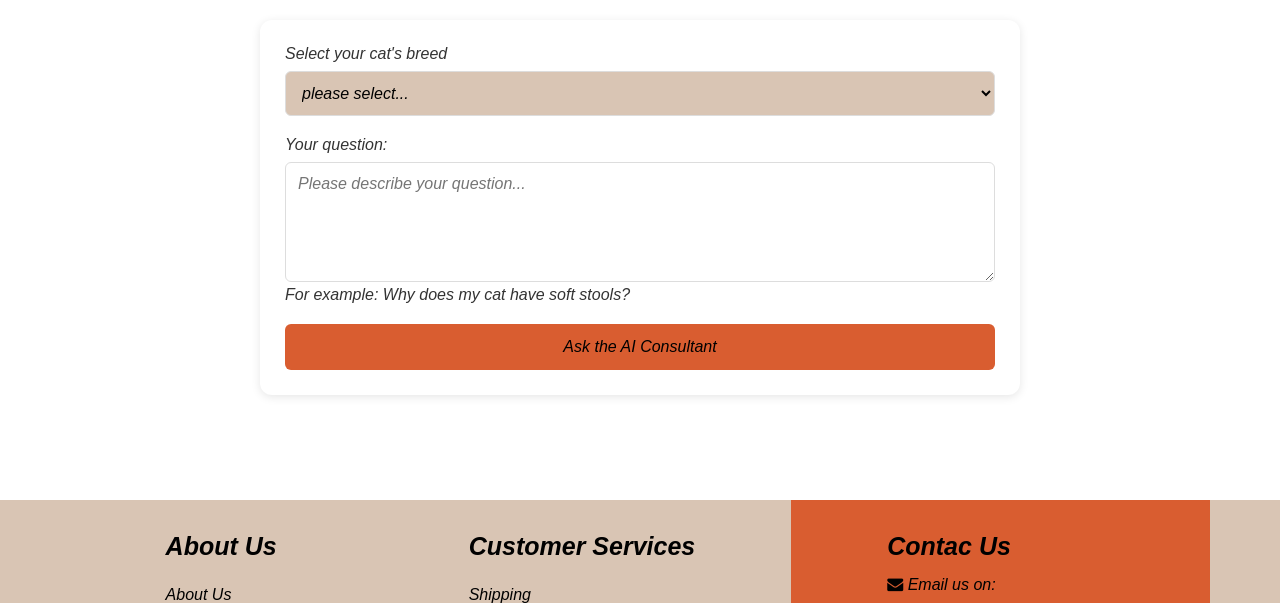
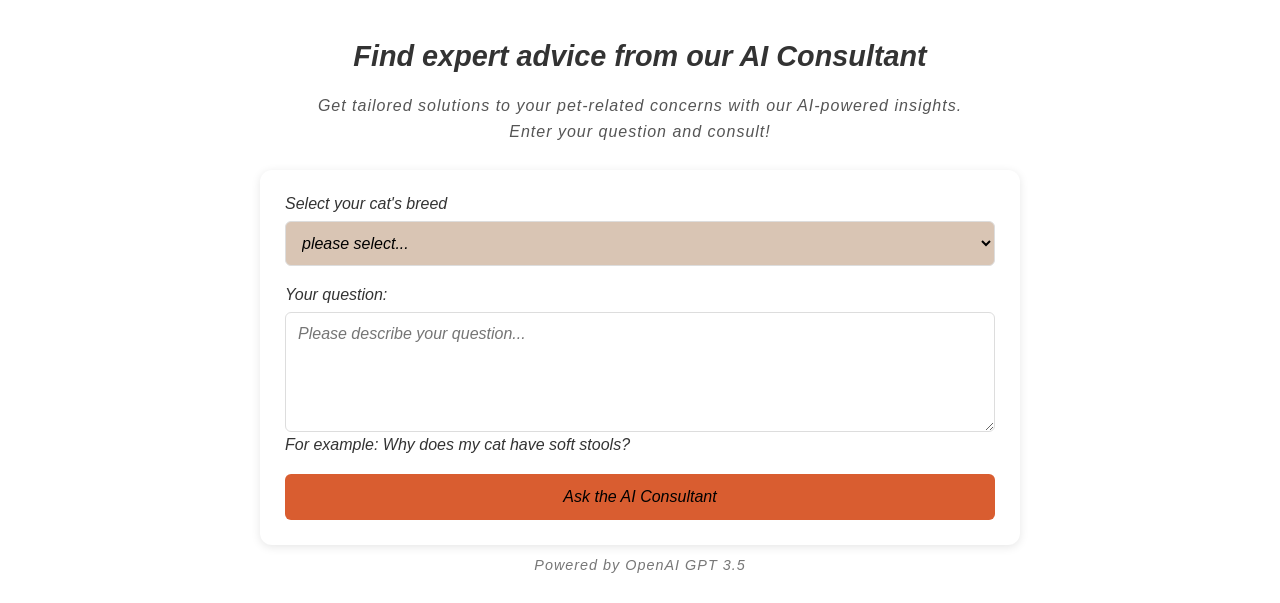
Before and after one commit to availedgray/ppk-ai-consultant, a website: page public/index.html in a window 1280 px wide. Shown: the part 165-768 px from the top of the page. Drawn offline with Linux system fonts and the light colour scheme; a web font is replaced by a local one.

Commit message:
add: optimize system message and description

```diff
--- a/public/css/ai-consultant.css
+++ b/public/css/ai-consultant.css
@@ -2,6 +2,30 @@
   max-width: 800px;
   margin: 0 auto;
   padding: 20px;
+}
+
+.consultant-title {
+  font-size: 1.8rem;
+  color: #333;
+  font-weight: bold;
+  text-align: center;
+  margin: 20px 0;
+}
+
+.consultant-description {
+  font-size: 1rem;
+  color: #555;
+  line-height: 1.6;
+  text-align: center;
+  margin-bottom: 10px;
+}
+
+.consultant-model {
+  font-size: 0.9rem;
+  color: #777;
+  font-style: italic;
+  text-align: center;
+  margin-top: 5px;
 }
 
 .consultant-form {
--- a/public/index.html
+++ b/public/index.html
@@ -2,7 +2,7 @@
 <html lang="zxx">
 <head>
     <meta charset="UTF-8">
-    <meta name="description" content="Pet Supplies Picking Guidance">
+    <meta name="description" content="Cat Care Guidance - Find expert advice on">
     <meta name="keywords" content="wet-food, grain-free, nutrition, freeze-dry, best cat food in Australia">
     <meta name="author" content="Yang Wang">
     <meta name="viewport" content="width=device-width, initial-scale=1.0">
@@ -40,6 +40,7 @@
                 <li><a href="dog.html">dog</a></li>
                 <li><a href="cat.html">cat</a></li>
                 <li><a href="contact.html">contact us</a></li>
+                <li><a href="index.html">AI Consultant</a></li>
             </ul>
         </nav>
 
--- a/public/js/pet-consultant.js
+++ b/public/js/pet-consultant.js
@@ -9,6 +9,10 @@ class AIPetConsultant {
         // creat form
         const template = `
           <div class="pet-consultant-container">
+            <div>
+              <h3 class="consultant-title">Find expert advice from our AI Consultant</h3>
+              <p class="consultant-description">Get tailored solutions to your pet-related concerns with our AI-powered insights. <br>Enter your question and consult!</p>
+            </div>
             <form id="petConsultantForm" class="consultant-form">
               <div class="form-group">
                 <label for="petType">Select your cat's breed</label>
@@ -48,6 +52,7 @@ class AIPetConsultant {
               </div>
               <div class="result-content"></div>
             </div>
+            <p class="consultant-model">Powered by OpenAI GPT 3.5</p>
           </div>
         `;
 
--- a/src/controllers/consultantController.js
+++ b/src/controllers/consultantController.js
@@ -23,7 +23,7 @@ class ConsultantController {
                 messages: [
                     {
                         role: "system",
-                        content: "You are a professional veterinarian who specializes in answering pet health and behavior questions."
+                        content: "You are a professional veterinarian specializing in cats. You only answer questions related to cats' health, behavior, and care."
                     },
                     {
                         role: "user",
```
Also changed, not shown: server.js (+4 -4 lines), 1 other file.
